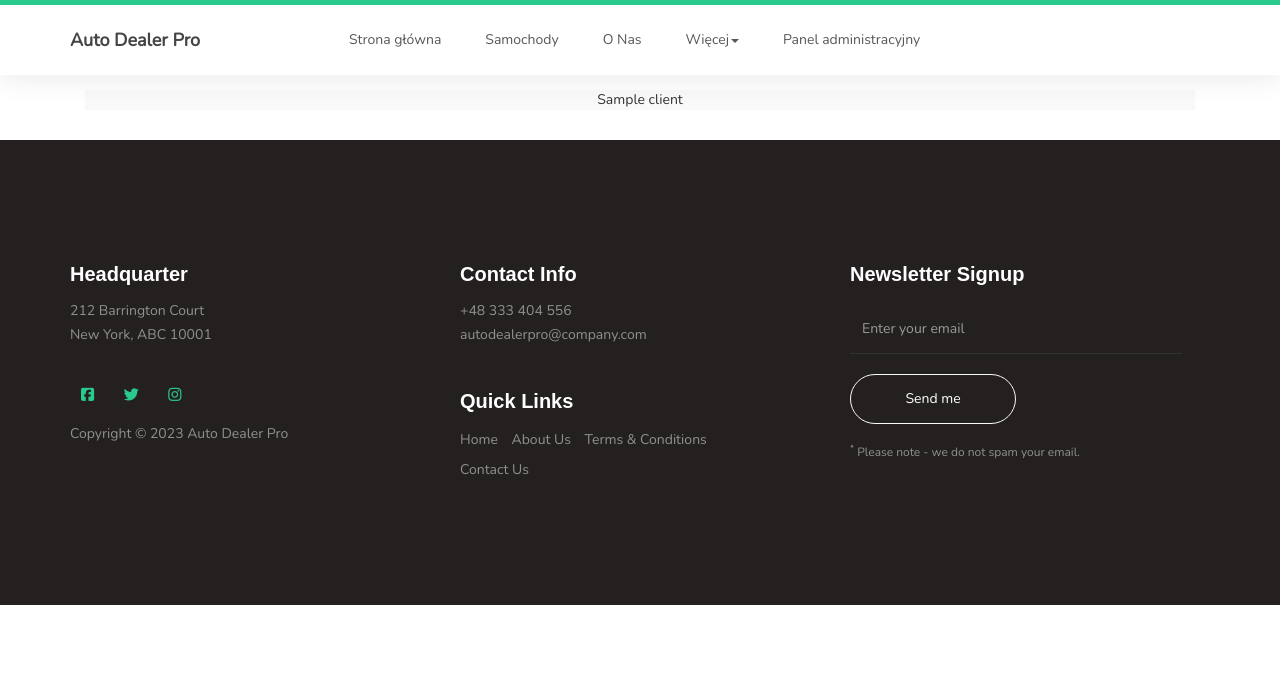
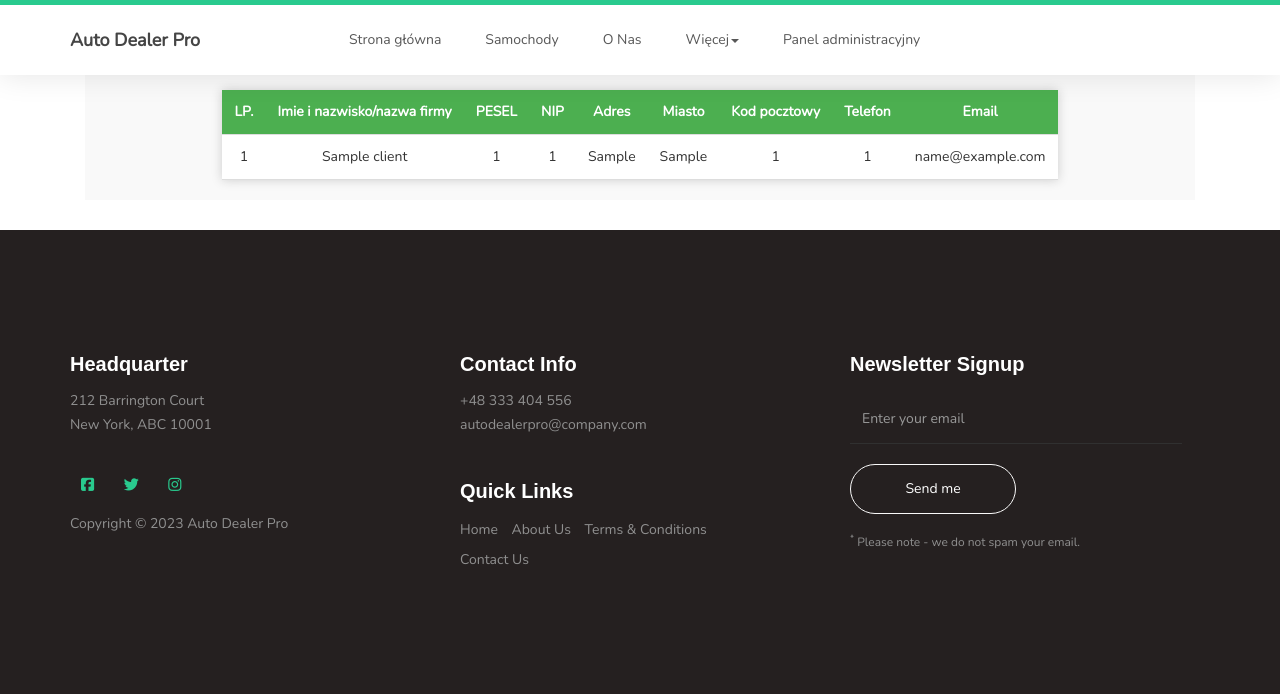
Before and after one commit to xborys/AutoDealerPro, a Django app: page /ClientsList in a window 1280 px wide. Shown: the top 694 px of the page. Run offline with Django 4.2, Linux system fonts and the light colour scheme; tables that the repository leaves empty hold one stand-in row (values such as "Sample post"); some libraries are stand-ins or nearby versions; some web fonts are replaced.

Commit message:
AddingATableWithCustomers

```diff
--- a/home/templates/ClientsList.html
+++ b/home/templates/ClientsList.html
@@ -3,19 +3,40 @@
 
 {% block content %}
 <div class="container">
-
-{% for clients in clients_list %}
-    <br>
     <div class="col-md-12 col-sm-12">
         <div class="courses-thumb courses-thumb-secondary">
             <div class="text-center">
-                    {{clients.name}}
+<table>
 
+    <tr><th>LP.</th>
+        <th>Imie i nazwisko/nazwa firmy</th>
+    <th>PESEL</th>
+    <th>NIP</th>
+    <th>Adres</th>
+    <th>Miasto</th>
+    <th>Kod pocztowy</th>
+    <th>Telefon</th>
+    <th>Email</th></tr>
+{% for clients in clients_list %}
+    <br>
 
-            </div>
-        </div>
-    </div>
+            <tr><td>{{forloop.counter}}</td>
+                    <td>{{clients.name}}</td>
+                        <td>{{clients.pesel}}</td>
+                            <td>{{clients.nip}}</td>
+                                <td>{{clients.adress}}</td>
+                                    <td>{{clients.city}} </td>
+                                        <td>{{clients.zip}}</td>
+                                            <td> {{clients.phone}}</td>
+                                                <td>{{clients.email}}</td>
+            </tr>
+
 {% endfor %}
+</table>
+<br>
+</div>
+</div>
+</div>
 </div>
 {% endblock %}
 
```
